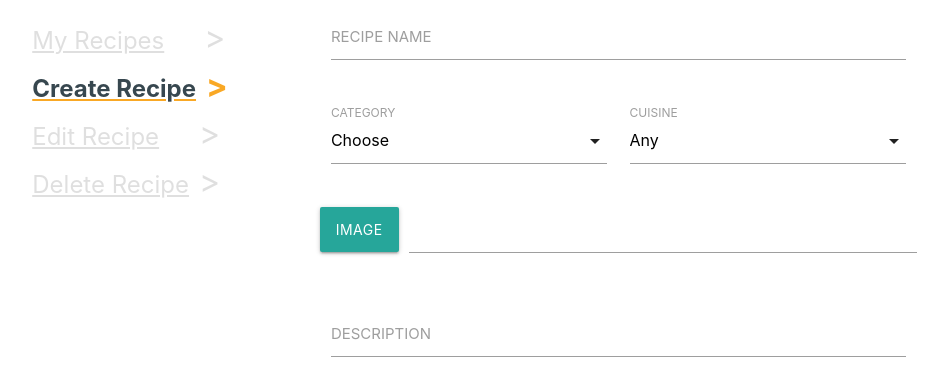
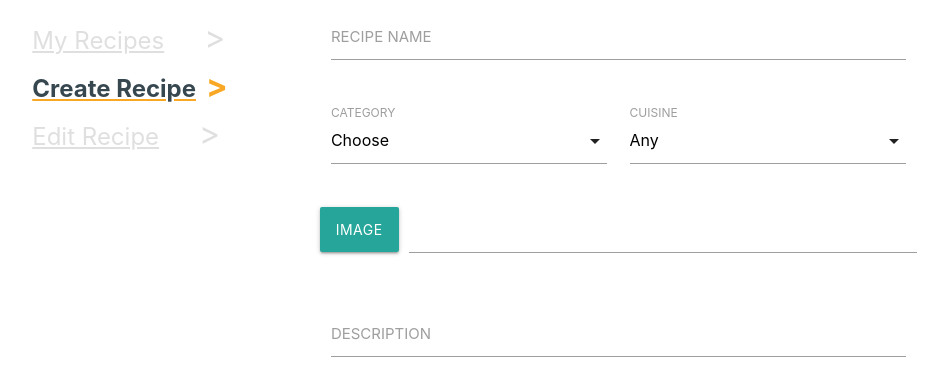
Before and after one commit to wickyakloe/Online-Cookbook, a Flask app: page /create_recipe in a window 1280 px wide. Shown: the part 115-480 px from the top of the page, without its empty margins (171-1119 px from the left). Run offline with Flask 2, Linux system fonts and the light colour scheme; some libraries are stand-ins or nearby versions.

Commit message:
Remove 'delete' link

```diff
--- a/templates/createrecipe.html
+++ b/templates/createrecipe.html
@@ -7,7 +7,6 @@
           <li><a href="{{ url_for('my_recipes') }}" class="crudMenuItem">My Recipes</a><span class="right-align chevronMenuItem chevronAlign">></span></li>
           <li><a href="{{ url_for('create_recipe')}}" class="crudMenuItem crudActive">Create Recipe</a><span class="right-align chevronMenuItem chevronActive">></span></li>
           <li><a href="#" class="crudMenuItem">Edit Recipe</a><span class="right-align chevronMenuItem chevronAlign">></span></li>
-          <li><a href="#" class="crudMenuItem">Delete Recipe</a><span class="right-align chevronMenuItem">></span></li>
       </ul>
     </div>
 
--- a/templates/editrecipe.html
+++ b/templates/editrecipe.html
@@ -7,7 +7,6 @@
           <li><a href="#" class="crudMenuItem">My Recipes</a><span class="right-align chevronMenuItem chevronAlign">></span></li>
           <li><a href="#" class="crudMenuItem">Create Recipe</a><span class="right-align chevronMenuItem">></span></li>
           <li><a href="#" class="crudMenuItem crudActive">Edit Recipe</a><span class="right-align chevronMenuItem chevronAlign chevronActive">></span></li>
-          <li><a href="#" class="crudMenuItem">Delete Recipe</a><span class="right-align chevronMenuItem">></span></li>
       </ul>
     </div>
 
--- a/templates/myrecipes.html
+++ b/templates/myrecipes.html
@@ -7,7 +7,6 @@
           <li><a href="{{ url_for('my_recipes') }}" class="crudMenuItem crudActive">My Recipes</a><span class="right-align chevronMenuItem chevronAlign chevronActive">></span></li>
           <li><a href="{{ url_for('create_recipe')}}" class="crudMenuItem">Create Recipe</a><span class="right-align chevronMenuItem">></span></li>
           <li><a href="#" class="crudMenuItem">Edit Recipe</a><span class="right-align chevronMenuItem chevronAlign">></span></li>
-          <li><a href="#" class="crudMenuItem">Delete Recipe</a><span class="right-align chevronMenuItem">></span></li>
       </ul>
     </div>
 
```
